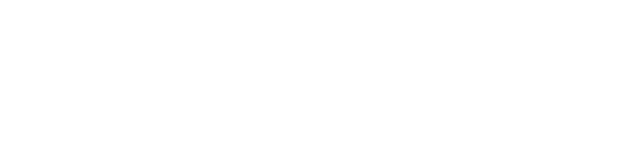
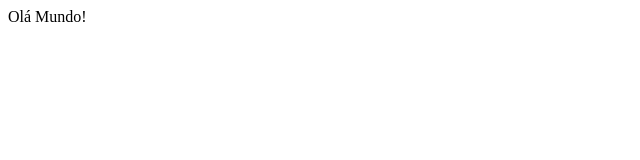
Before and after one commit to tiagovieira23/juniorvieira, a plain HTML site: page index.html in a window 1280 px wide. Shown: the whole page, without its empty margins (0-640 px from the left). Drawn offline with Linux system fonts and the light colour scheme.

Commit message:
tag p adicionada

```diff
--- a/index.html
+++ b/index.html
@@ -5,7 +5,7 @@
         <title>Junior Vieira Cake Designer</title>
     </head>
     <body>
-
+	    <p>Olá Mundo!</p>
 
 
 
```
